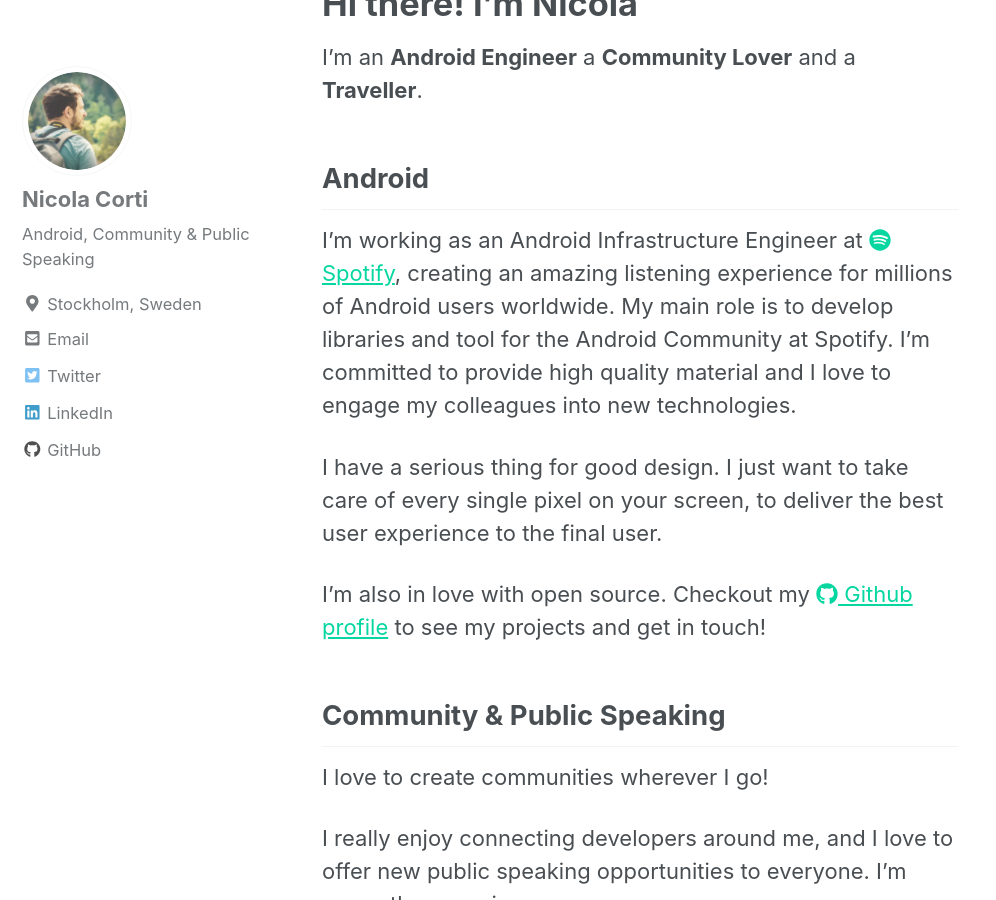
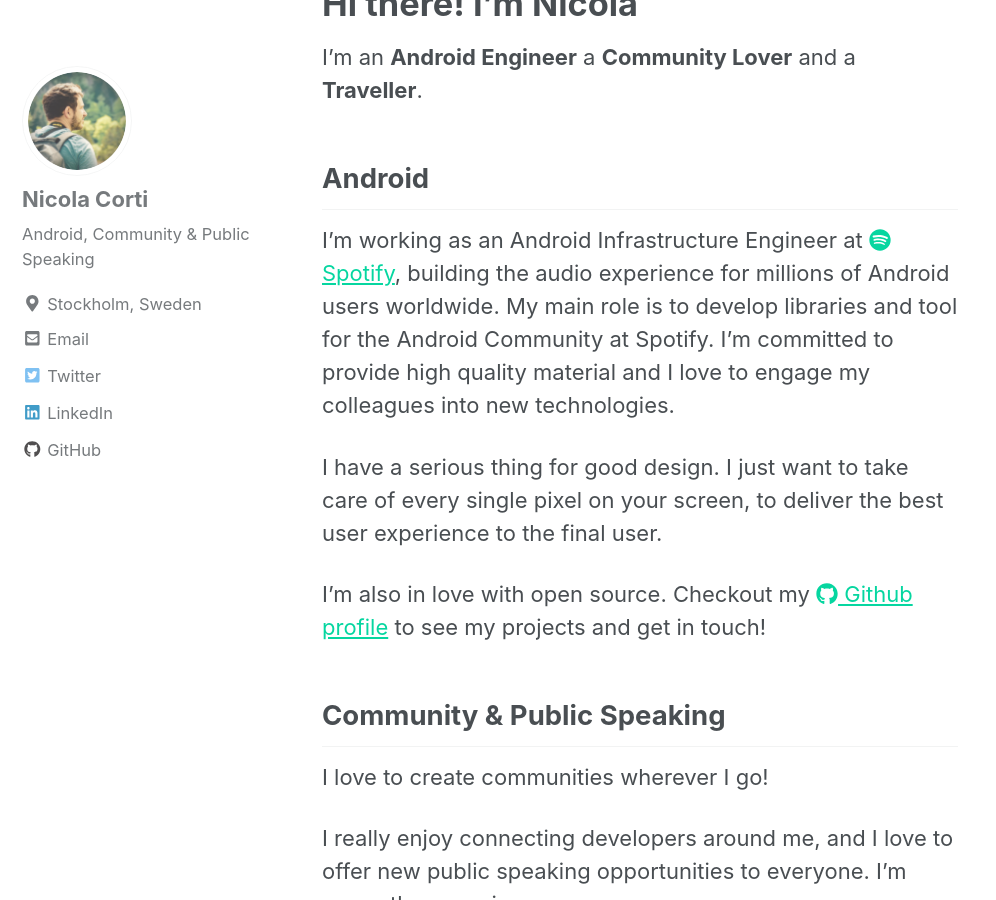
Before and after one commit to cortinico/cortinico.github.io, a Jekyll site: the page built from _pages/about.md, in a window 1280 px wide and 900 px high, scrolled down 339 px. Shown: the whole window, without its empty margins (0-996 px from the left). Built offline with Jekyll 4.4.1, drawn with Linux system fonts in a browser that asks for light colours; nearby versions of some CDN libraries.

Commit message:
Fixing the wording of the About page

```diff
--- a/_pages/about.md
+++ b/_pages/about.md
@@ -17,7 +17,7 @@
 
 ## Android
 
-I'm working as an Android Infrastructure Engineer at [<i class="fab fa-spotify"></i> Spotify](https://spotify.com/), creating an amazing listening experience for millions of Android users worldwide. My main role is to develop libraries and tool for the Android Community at Spotify. I'm committed to provide high quality material and I love to engage my colleagues into new technologies.
+I'm working as an Android Infrastructure Engineer at [<i class="fab fa-spotify"></i> Spotify](https://spotify.com/), building the audio experience for millions of Android users worldwide. My main role is to develop libraries and tool for the Android Community at Spotify. I'm committed to provide high quality material and I love to engage my colleagues into new technologies.
 
 I have a serious thing for good design. I just want to take care of every single pixel on your screen, to deliver the best user experience to the final user.
 
```
